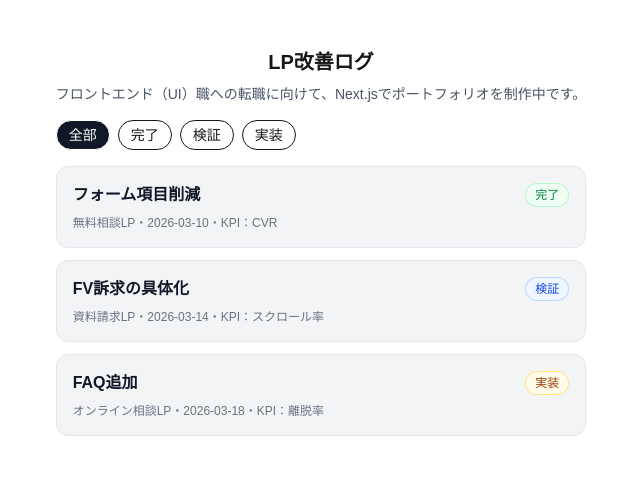
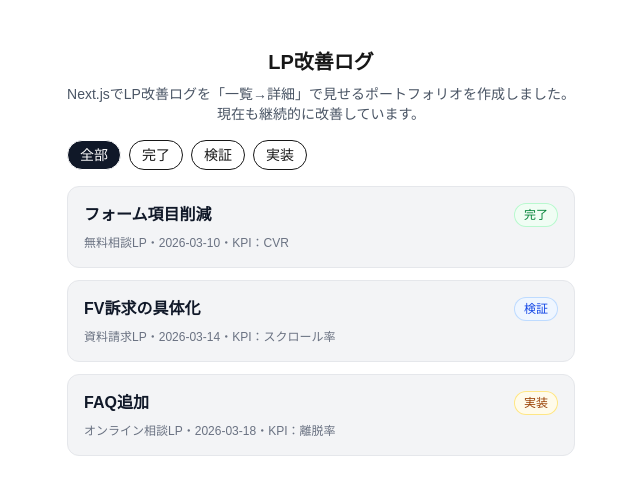
Before and after one commit to a-natsu/lp-log, a Next.js app: page / in a window 1280 px wide. Shown: the top 494 px of the page, without its empty margins (319-959 px from the left). Built offline with nearby package versions, Linux system fonts and the light colour scheme.

Commit message:
Update top description and log bodies

```diff
--- a/app/HomeClient.tsx
+++ b/app/HomeClient.tsx
@@ -33,8 +33,10 @@ export default function HomeClient() {
   return (
     <main className="max-w-2xl mx-auto p-6 md:p-12 text-center">
       <h1 className="text-xl font-bold">LP改善ログ</h1>
-      <p className="mt-2 text-sm text-gray-600 max-w-xl mx-auto">
-        フロントエンド（UI）職への転職に向けて、Next.jsでポートフォリオを制作中です。
+      <p className="mt-2 text-sm text-gray-600 max-w-xl mx-auto whitespace-pre-line">
+        {
+          "Next.jsでLP改善ログを「一覧→詳細」で見せるポートフォリオを作成しました。\n現在も継続的に改善しています。"
+        }
       </p>
 
       <div className="mt-4 flex flex-wrap gap-2">
```
